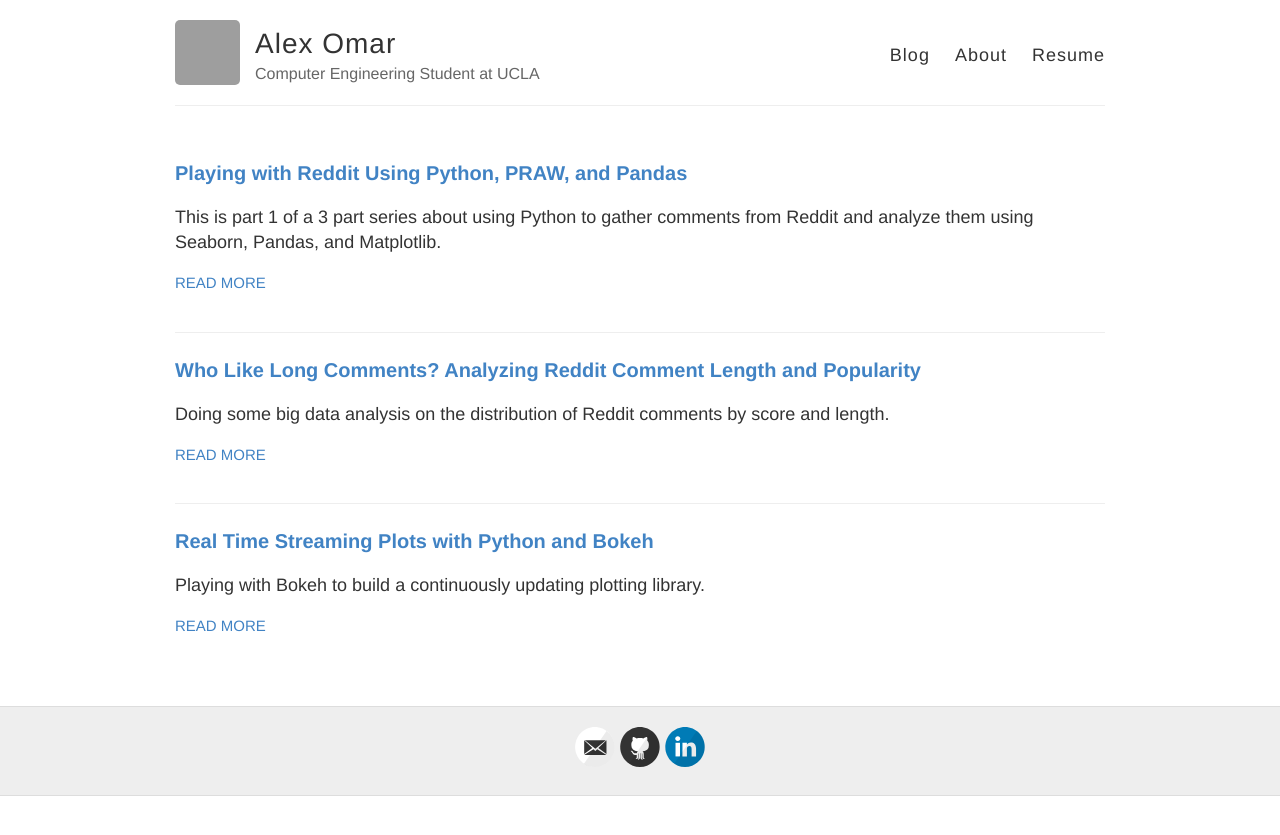
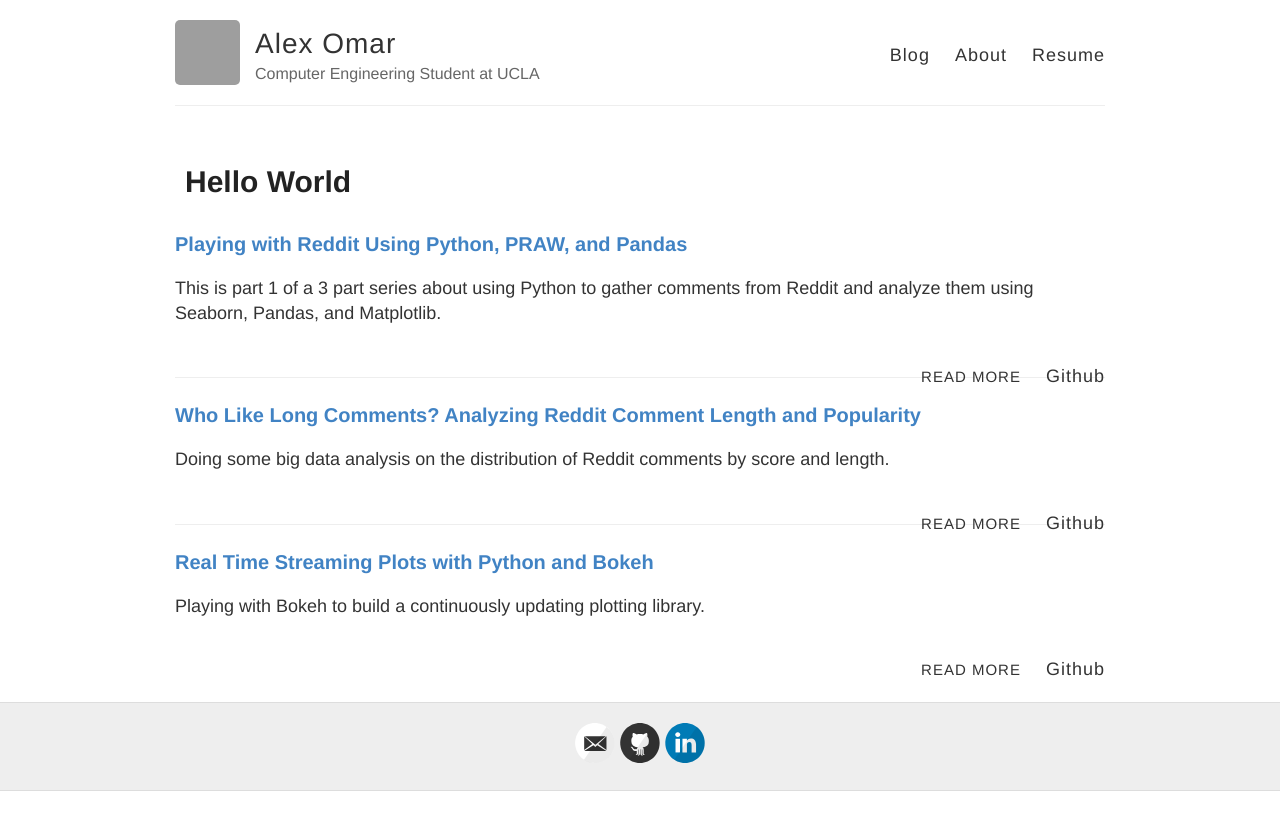
Before and after one commit to atomar94/atomar94.github.io, a Jekyll site: the page built from index.html, in a window 1280 px wide. Shown: the top 835 px of the page. Built offline with Jekyll 4.4.1, drawn with Linux system fonts in a browser that asks for light colours; grey boxes are pictures that could not be loaded.

Commit message:
Added github link to post

```diff
--- a/index.html
+++ b/index.html
@@ -3,6 +3,7 @@ layout: default
 ---
 <section class="jumbotron">
   <div class="container">
+    <h1 class="col-sm=12"> Hello World </h1>
   </div>
 </section>
 <div class="posts">
@@ -14,8 +15,10 @@ layout: default
       <div class="entry">
         {{ post.excerpt }}
       </div>
-
-      <a href="{{ site.baseurl }}{{ post.url }}" class="read-more">Read More</a>
+      <nav>
+        <a href="{{ site.baseurl }}{{ post.url }}" class="read-more">Read More</a>
+        <a href="https://github.com/atomar94/Reddit_Bot">Github</a>
+      </nav>
     </article>
   {% endfor %}
 </div>
```
